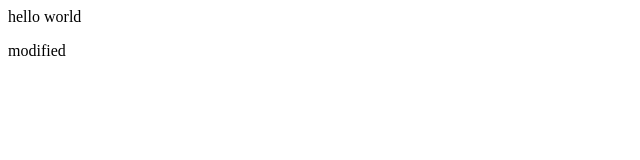
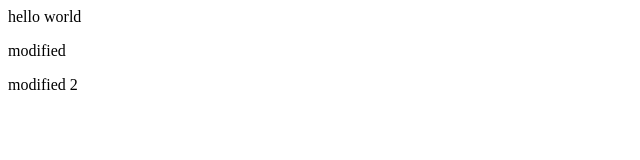
Before and after one commit to sahilrajputwins/test-pipeline, a plain HTML site: page index.html in a window 1280 px wide. Shown: the full height of the page, 0-640 px from the left. Drawn offline with Linux system fonts and the light colour scheme.

Commit message:
Update index.html

```diff
--- a/index.html
+++ b/index.html
@@ -3,5 +3,6 @@
     <body>
         hello world
         <p>modified</p>
+        <p>modified 2</p>
     </body>
 </html>
```
